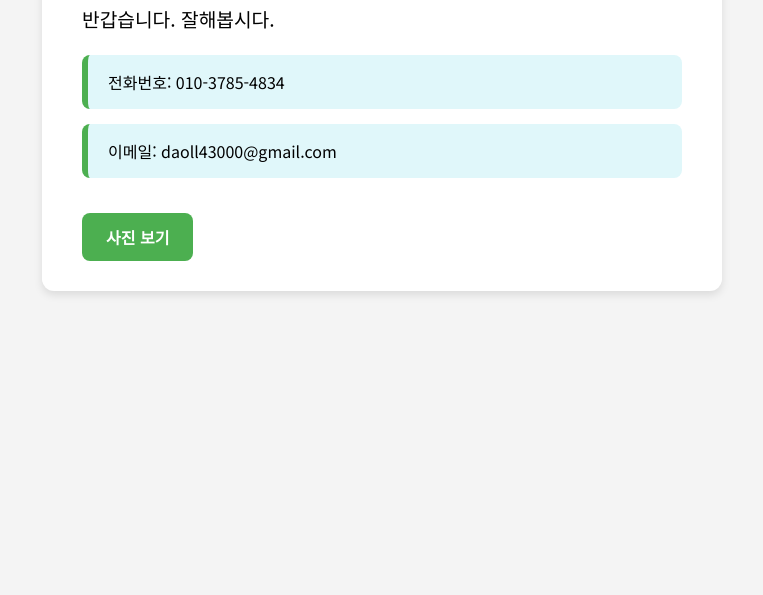
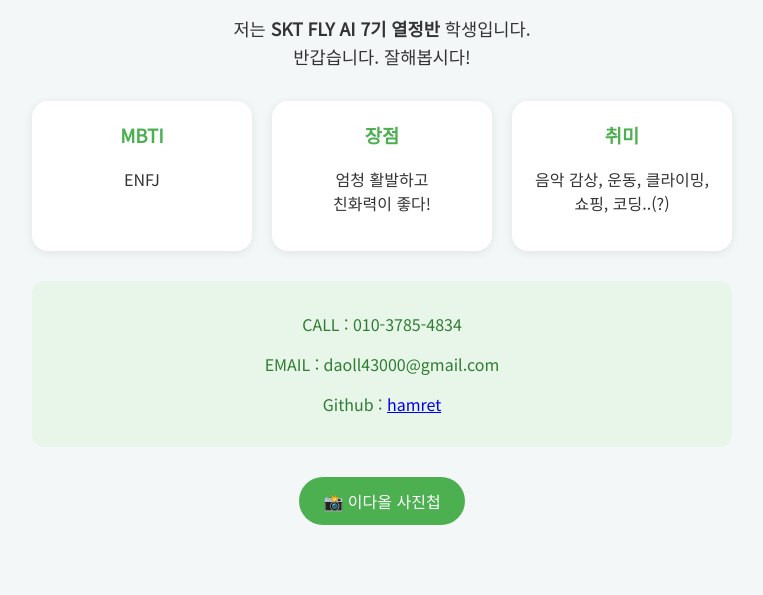
Before and after one commit to hamret/hello_itsme, a plain HTML site: page index.html in a window 1280 px wide. Shown: the part 227-822 px from the top of the page, without its empty margins (258-1021 px from the left). Before the commit the page ends 800 px from the top, so only its background shows below. Drawn offline with Linux system fonts and the light colour scheme.

Commit message:
디자인 변경

```diff
--- a/index.html
+++ b/index.html
@@ -1,25 +1,46 @@
 <!DOCTYPE html>
 <html lang="ko">
 <head>
-  <meta charset="UTF-8">
+  <meta charset="UTF-8" />
   <title>자기소개 페이지</title>
-  <link href="https://fonts.googleapis.com/css2?family=Noto+Sans+KR&display=swap" rel="stylesheet">
-  <link rel="stylesheet" href="style.css">
+  <link href="https://fonts.googleapis.com/css2?family=Noto+Sans+KR&display=swap" rel="stylesheet" />
+  <link rel="stylesheet" href="style.css" />
 </head>
 <body>
 
-  <div class="title-box">안녕하세요! 이다올입니다</div>
+  <div class="container">
+    <div class="title-box">안녕하세요<br>이다올입니다! 🧑‍💻</div>
 
-  <div class="content">
-    <p>저는 SKT FLY AI 7기 열정반 학생입니다.
-        <br>
-        반갑습니다. 잘해봅시다.
-    </p>
+    <div class="content">
+      <p class="intro-text">
+        저는 <strong>SKT FLY AI 7기 열정반</strong> 학생입니다.
+        <br>반갑습니다. 잘해봅시다!
+      </p>
 
-    <div class="info-box">전화번호: 010-3785-4834</div>
-    <div class="info-box">이메일: daoll43000@gmail.com</div>
+      <div class="card-container">
+        <div class="info-card">
+          <h3>MBTI</h3>
+          <p>ENFJ</p>
+        </div>
+        <div class="info-card">
+          <h3>장점</h3>
+          <p>엄청 활발하고 <br>
+            친화력이 좋다!</p>
+        </div>
+        <div class="info-card">
+          <h3>취미</h3>
+          <p>음악 감상, 운동, 클라이밍, 쇼핑, 코딩..(?)</p>
+        </div>
+      </div>
 
-    <a href="photo.html" class="photo-button">사진 보기</a>
+      <div class="contact-box">
+        <p>CALL : 010-3785-4834</p>
+        <p>EMAIL :  daoll43000@gmail.com</p>
+        <p>Github : <a href="https://github.com/hamret">hamret</a> </p>
+      </div>
+
+      <a href="photo.html" class="photo-button">📸 이다올 사진첩</a>
+    </div>
   </div>
 
 </body>
--- a/style.css
+++ b/style.css
@@ -1,60 +1,82 @@
 body {
   margin: 0;
+  padding: 0;
   font-family: 'Noto Sans KR', sans-serif;
-    background-color: #f4f4f4;
-    display: flex;
-    flex-direction: column;
-    align-items: center;
-    padding: 40px 20px;
+  background-color: #f4f7f8;
+  color: #333;
+}
+
+.container {
+  max-width: 700px;
+  margin: 50px auto;
+  padding: 20px;
+  text-align: center;
 }
 
 .title-box {
-    background-color: #4CAF50;
+  font-size: 2.2em;
+  font-weight: bold;
+  background-color: #4caf50;
   color: white;
-    padding: 20px 30px;
-    border-radius: 12px;
-    font-size: 1.8em;
-    font-weight: bold;
+  padding: 20px;
+  border-radius: 16px;
   margin-bottom: 30px;
-    box-shadow: 0 4px 6px rgba(0,0,0,0.1);
+  box-shadow: 0 4px 12px rgba(0, 0, 0, 0.1);
 }
 
-  .content {
-    background-color: white;
-    padding: 30px 40px;
-    border-radius: 12px;
-    box-shadow: 0 4px 8px rgba(0,0,0,0.1);
-    max-width: 600px;
-    width: 100%;
+.intro-text {
+  font-size: 1.1em;
+  margin-bottom: 30px;
+  line-height: 1.6;
 }
 
-  .content p {
-    font-size: 1.2em;
-    line-height: 1.6;
-    margin-bottom: 20px;
+.card-container {
+  display: flex;
+  flex-wrap: wrap;
+  justify-content: center;
+  gap: 20px;
+  margin-bottom: 30px;
 }
 
-  .info-box {
-    background-color: #e0f7fa;
-    border-left: 6px solid #4CAF50;
-    padding: 15px 20px;
-    margin-bottom: 15px;
-    border-radius: 8px;
-    font-weight: 500;
+.info-card {
+  background-color: white;
+  border-radius: 16px;
+  padding: 20px;
+  width: 180px;
+  box-shadow: 0 2px 10px rgba(0, 0, 0, 0.08);
+  transition: transform 0.2s;
+}
+
+.info-card:hover {
+  transform: translateY(-5px);
+}
+
+.info-card h3 {
+  margin-top: 0;
+  color: #4caf50;
+}
+
+.contact-box {
+  background-color: #e8f5e9;
+  border-radius: 12px;
+  padding: 15px;
+  margin-bottom: 30px;
+  font-size: 1em;
+  color: #2e7d32;
 }
 
 .photo-button {
   display: inline-block;
-    margin-top: 20px;
   padding: 12px 24px;
-    background-color: #4CAF50;
+  background-color: #4caf50;
   color: white;
+  border: none;
+  border-radius: 30px;
   text-decoration: none;
-    border-radius: 8px;
-    font-weight: bold;
-    transition: background-color 0.3s ease;
+  font-size: 1em;
+  transition: background-color 0.3s;
 }
 
 .photo-button:hover {
-    background-color: #45a049;
+  background-color: #388e3c;
 }
```
Lines whose indentation alone changed are shown as unchanged.
